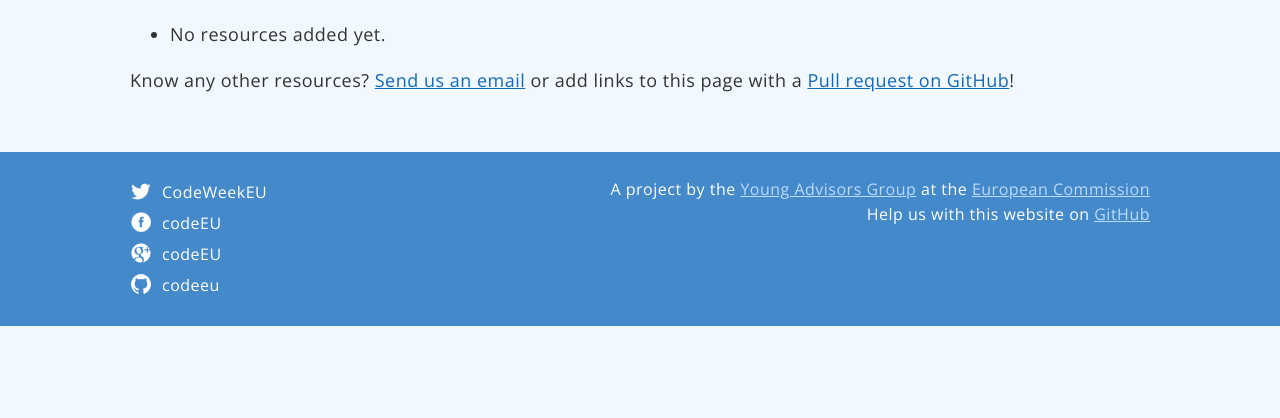
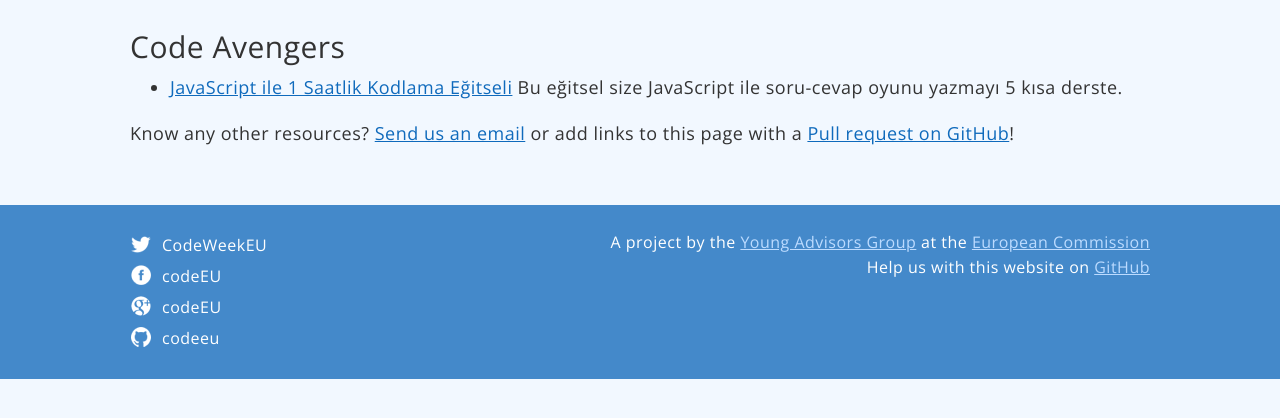
Before and after one commit to codeeu/codeeu.github.io, a Jekyll site: the page built from resources/turkey/index.html, in a window 1280 px wide, cut to the strip 167-585 px from the top of the page. Built offline with Jekyll 4.4.1, drawn with Linux system fonts in a browser that asks for light colours; nearby versions of some CDN libraries; Markdown is read by kramdown in place of the engine named in the settings.

Commit message:
Added links to Code Avengers resources

```diff
--- a/resources/turkey/index.html
+++ b/resources/turkey/index.html
@@ -3,8 +3,9 @@ layout: resource
 title: Turkey
 ---
 
+  <h2>Code Avengers</h2>
   <ul>
-   	<li>No resources added yet.</li>
+  	<li><a href="http://www.codeavengers.com/javascript/9?l=tr">JavaScript ile 1 Saatlik Kodlama Eğitseli</a> Bu eğitsel size JavaScript ile soru-cevap oyunu yazmayı 5 kısa derste.</li>
   </ul>
 
   <p>Know any other resources? <a href="mailto:{{site.contact.email}}">Send us an email</a> or add links to this page with a <a href="https://github.com/codeeu/codeeu.github.io">Pull request on GitHub</a>!</p>
```
